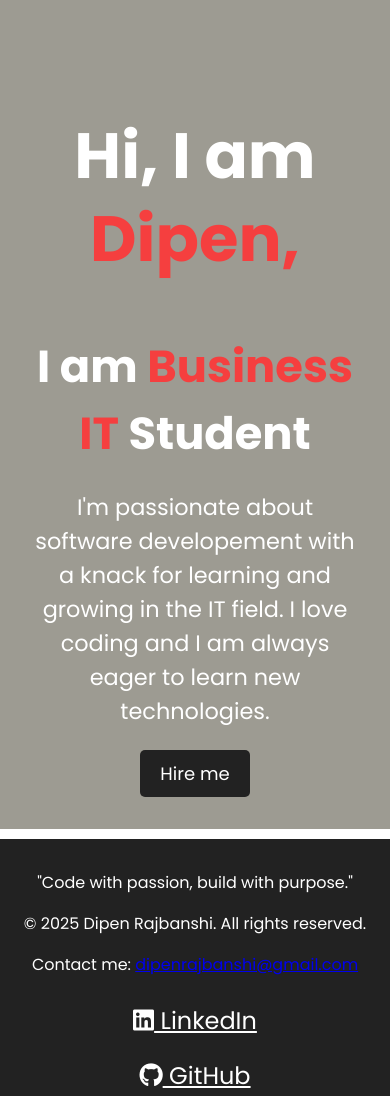
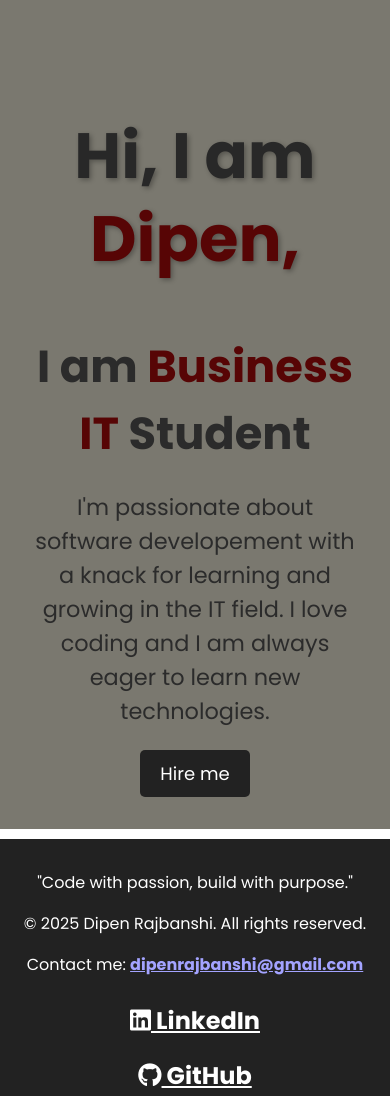
Before and after one commit to Dipen-Rajbanshi/my-digital-cv, a plain HTML site: page index.html in a window 390 px wide. Shown: the part 370-1466 px from the top of the page. Drawn offline with Linux system fonts and the light colour scheme.

Commit message:
Updated accessibility and responsiveness of the website

```diff
--- a/contact.css
+++ b/contact.css
@@ -140,6 +140,12 @@ footer {
     margin-top: 10px;
 }
 
+footer a {
+    color: #A3A3FF;
+    font-weight: bold;
+    text-decoration: underline;
+}
+
 /* Social Links */
 .footer-social a {
     font-size: 20px;
--- a/education.css
+++ b/education.css
@@ -80,7 +80,7 @@ nav a:hover {
 /* Heading styles */
 .education h1 {
     font-size: 2.5rem;
-    color: white;
+    color: #121212;
     margin-bottom: 20px;
 }
 
@@ -184,7 +184,6 @@ nav a:hover {
     }
 }
 
-
 /* Footer styling */
 footer {
     background-color: #222;
@@ -192,6 +191,12 @@ footer {
     text-align: center;
     padding: 20px;
     margin-top: 10px;
+}
+
+footer a {
+    color: #A3A3FF;
+    font-weight: bold;
+    text-decoration: underline;
 }
 
 /* Icon styling for linkedIn */
--- a/experience.css
+++ b/experience.css
@@ -72,14 +72,14 @@ nav a:hover {
 .experience h1 {
     font-size: 3.5rem; /* One step smaller */
     font-weight: 700;
-    color: white;
+    color: #282828;
     margin-bottom: 1.2rem;
 }
 
 /* Experience Description */
 .experience p {
     font-size: 1.4rem; /* Adjusted size */
-    color: white;
+    color: #282828;
     max-width: 85%;
     line-height: 1.7;
 }
@@ -169,6 +169,12 @@ footer {
     margin-top: 10px;
 }
 
+footer a {
+    color: #A3A3FF;
+    font-weight: bold;
+    text-decoration: underline;
+}
+
 /* Social Links */
 .footer-social a {
     font-size: 20px;
--- a/index.html
+++ b/index.html
@@ -12,12 +12,12 @@
 </head>
 <body>
     <header>
-        <a href="#home" id="logo">Dipen Rajbanshi</a>
+        <a href="index.html" id="logo">Dipen Rajbanshi</a>
     <nav>
                 <a href="index.html" class="active">Home</a>
                 <a href="education.html">Education</a>
                 <a href="experience.html">Experience</a>
-                <a href="#contact.html">Contact</a>
+                <a href="contact.html">Contact</a>
     </nav>
 </header>
 <section class="home">
@@ -29,7 +29,7 @@
         <h3>I am <span>Business IT </span>Student</h3>
         <p>I'm passionate about software developement with a knack for learning and growing in the IT field. I love coding and I am always eager to learn new technologies.</p>
         <div class="hire-btn">
-            <a href="#contact" class="btn">Hire me</a>
+            <a href="contact.html" class="btn">Hire me</a>
         </div>
     </div>
 </section>
--- a/style.css
+++ b/style.css
@@ -4,7 +4,7 @@ body {
     margin: 0;
     padding: 0;
     background-color: white;
-    color: #333;
+    color: #6B6961;
 }
 
 
@@ -58,35 +58,41 @@ nav a:hover {
     justify-content: center;
     align-items: center;
     gap: 8rem;
-    background-color:#9D9B92;
+    background-color:#7a786f;
 }
 
 /* Home content styling */
-.home .home-content h1{
+.home-content h1 {
     font-size: 6rem;
     font-weight: 700;
     line-height: 1.3;
-    color: white;
+    color: #282828; /* Darker text for better contrast */
+    text-shadow: 2px 2px 5px rgba(0, 0, 0, 0.3); /* Adds visibility */
 }
 
+
 /* Adding Color to highlighted text */
-span{
-    color: #f53f3f;
+span {
+    color: #570505;
+    font-weight: bold;
 }
 
+
 /* Heading styling in home content */
-.home-content h3{
+.home-content h3 {
     font-size: 4rem;
     margin-bottom: 1rem;
     font-weight: 700;
-    color: white;
+    color: #2B2B2B;
 }
 
+
 /* Paragraph styling in home content */
-.home-content p{
+.home-content p {
     font-size: 1.6rem;
-    color: white;
+    color:#2B2B2B;
 }
+
 
 /* Image styling inside home content */
 .home-img{
@@ -146,6 +152,13 @@ footer {
     padding: 20px;
     margin-top: 10px;
 }
+
+footer a {
+    color: #A3A3FF;
+    font-weight: bold;
+    text-decoration: underline;
+}
+
 
 /* Icon styling for linkedIn */
 .footer-social .lin {
```
Also changed, not shown: contact.html (+1 -1 lines), education.html (+2 -2 lines), experience.html (+1 -1 lines).
